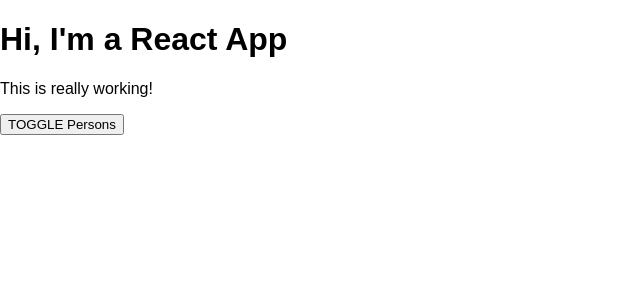
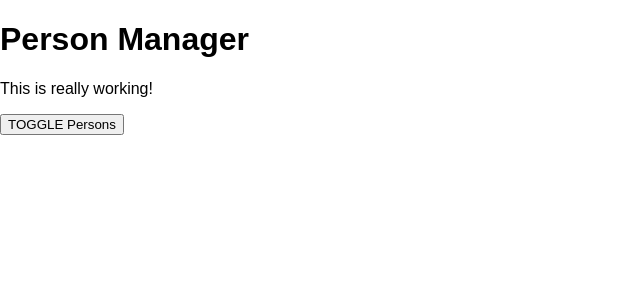
Before and after one commit to codershona/react_base_features_and_syntax, a React app: page / in a window 1280 px wide. Shown: the top 300 px of the page, without its empty margins (0-640 px from the left). Built offline with nearby package versions, Linux system fonts and the light colour scheme.

Commit message:
Class-based vs Functional Components

```diff
--- a/src/components/Cockpit/Cockpit.js
+++ b/src/components/Cockpit/Cockpit.js
@@ -22,7 +22,7 @@
 
    return (
 		<div className={classes.Cockpit}>
-		<h1>Hi, I'm a React App</h1>
+		<h1>{props.title}</h1>
         <p className={assignedClasses.join(' ')}>This is really working!</p>
         <button className={btnClass}
 
--- a/src/containers/App.js
+++ b/src/containers/App.js
@@ -73,7 +73,10 @@
     return (
 
      <div className={classes.App}>
-        <Cockpit showPersons={this.state.showPersons}
+        <Cockpit
+        title={this.props.appTitle}
+         showPersons={this.state.showPersons}
+
         persons={this.state.persons}
         clicked={this.togglePersonsHandler} />
         {persons}
--- a/src/index.js
+++ b/src/index.js
@@ -4,5 +4,5 @@
 import App from './containers/App';
 import registerServiceWorker from './registerServiceWorker';
 
-ReactDOM.render(<App />, document.getElementById('root'));
+ReactDOM.render(<App appTitle="Person Manager"/>, document.getElementById('root'));
 registerServiceWorker();
```
Also changed, not shown: 1 other file (tests, documents, lock files or other folders).
